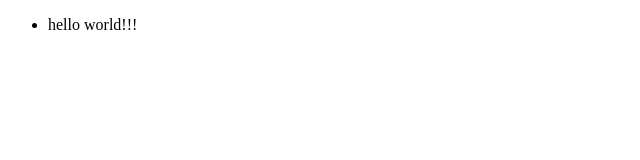
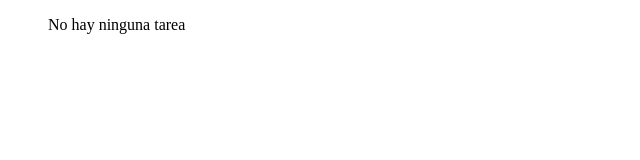
Before and after one commit to bram2507/angular-todo-list, an Angular app: page / in a window 1280 px wide. Shown: the top 160 px of the page, without its empty margins (0-640 px from the left). Built offline with nearby package versions, Linux system fonts and the light colour scheme.

Commit message:
feat(./component/todo-list/todo-todo-list-component.ts): Add properties and passing them to child component todo-list-item-component
Passing string array empty 'list'

```diff
--- a/src/app/components/todo-list-item/todo-list-item-component.ts
+++ b/src/app/components/todo-list-item/todo-list-item-component.ts
@@ -1,10 +1,15 @@
-import { Component } from '@angular/core';
+import { Component, Input, Output } from '@angular/core';
 
 @Component({
   selector: 'todo-list-item',
-  template: ` <li>hello world!!!</li> `,
+  template: `
+    @for (item of list; track $index) {
+    <li>{{ item }}</li>
+    }
+  `,
   standalone: true,
 })
 export class TodoListItem {
-  //Atributes
+  //Properties
+  @Input() list: string[] = [];
 }
--- a/src/app/components/todo-list/todo-list-component.ts
+++ b/src/app/components/todo-list/todo-list-component.ts
@@ -5,10 +5,19 @@ import { TodoListItem } from '../todo-list-item/todo-list-item-component';
   selector: 'todo-list',
   template: `
     <ul>
-      <todo-list-item></todo-list-item>
+      @if (!list.length) {
+      <p>No hay ninguna tarea</p>
+      } @else {
+      <todo-list-item [list]="list"></todo-list-item>
+      }
     </ul>
   `,
   imports: [TodoListItem],
   standalone: true,
 })
-export class TodoList {}
+export class TodoList {
+  //Properties
+  list: string[] = [];
+
+  constructor() {}
+}
```
